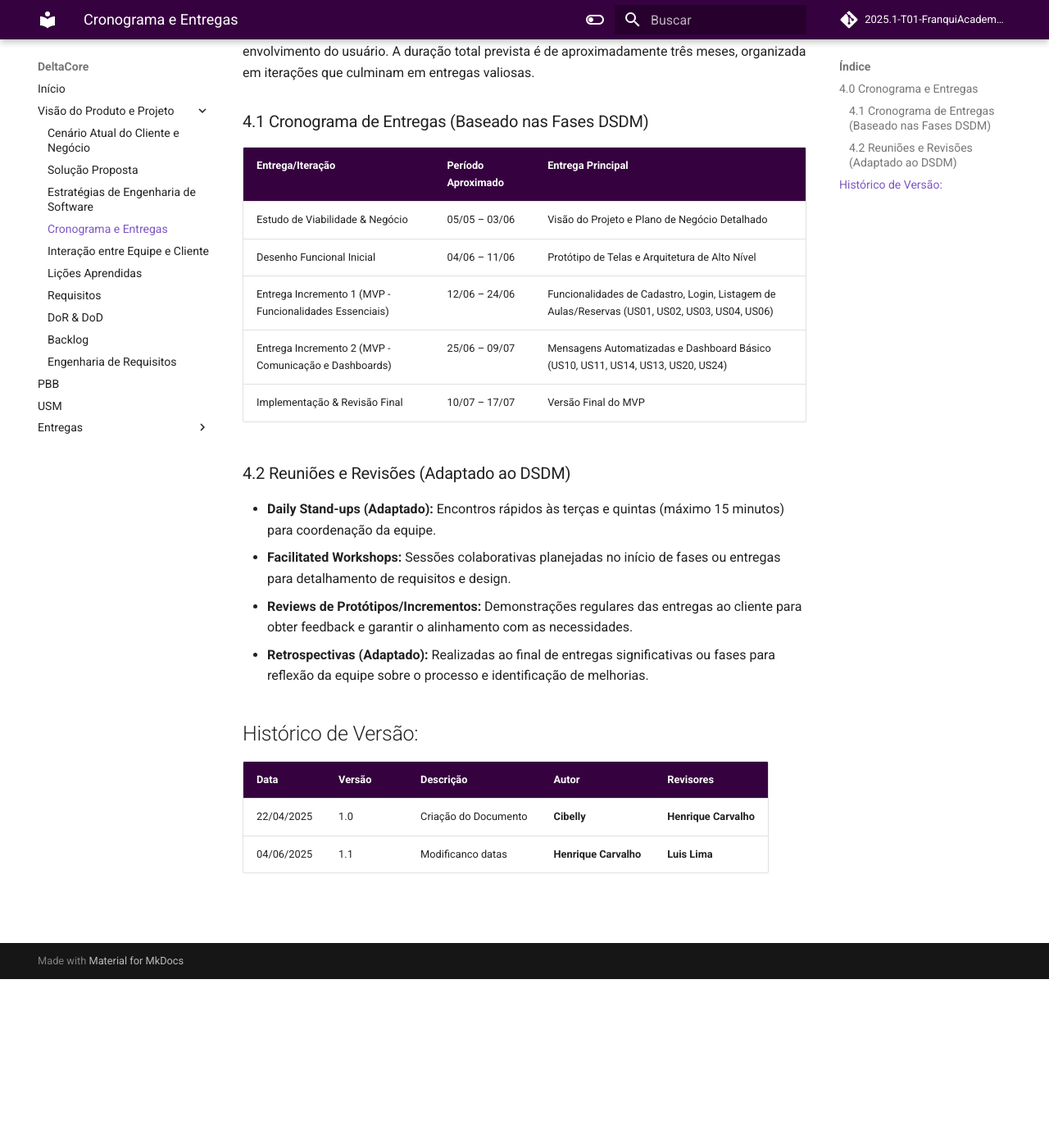
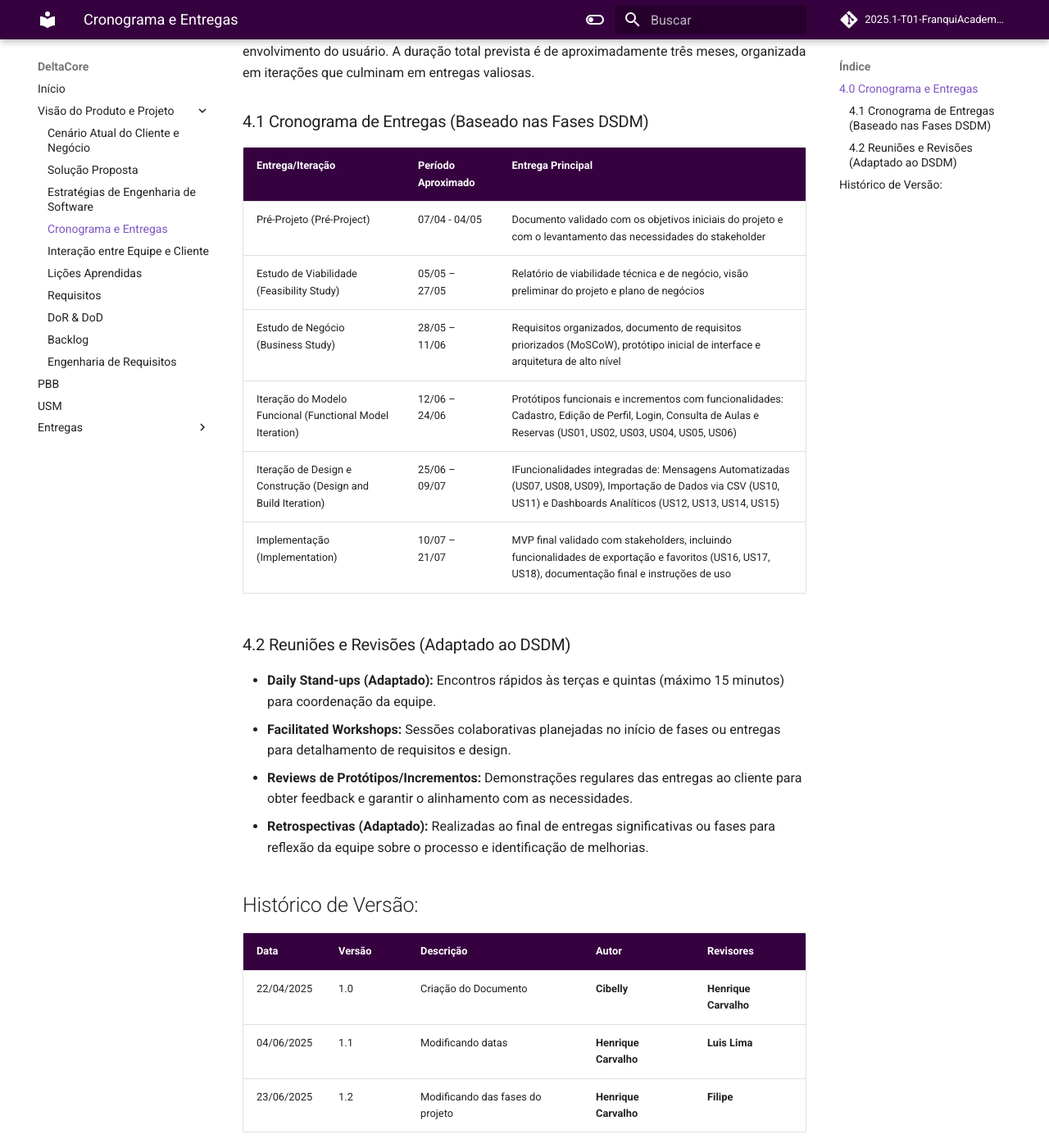
Before and after one commit to mdsreq-fga-unb/2025.1-T01-FranquiAcademia, an MkDocs documentation site: the page built from docs/sections/4-schedule.md, in a window 1280 px wide and 1400 px high, scrolled down 206 px. Shown: the whole window at 82% size. Built offline with MkDocs 1.6.1 and Material for MkDocs 9.7.7, drawn with Linux system fonts in a browser that asks for light colours; comment, search, counter and statistics services are not loaded.

Commit message:
feat: pbb finish

```diff
--- a/docs/sections/4-schedule.md
+++ b/docs/sections/4-schedule.md
@@ -6,12 +6,12 @@ O projeto DeltaCore seguirá a metodologia ágil DSDM, com entregas incrementais
 
 | Entrega/Iteração                             | Período Aproximado | Entrega Principal                                                                 |
 | :------------------------------------------- | :----------------- | :---------------------------------------------------------------------------------- |
-| Estudo de Viabilidade & Negócio              | 05/05 – 03/06      | Visão do Projeto e Plano de Negócio Detalhado                                     |
-| Desenho Funcional Inicial                    | 04/06 – 11/06      | Protótipo de Telas e Arquitetura de Alto Nível                                    |
-| Entrega Incremento 1 (MVP - Funcionalidades Essenciais) | 12/06 – 24/06      | Funcionalidades de Cadastro, Login, Listagem de Aulas/Reservas (US01, US02, US03, US04, US06) |
-| Entrega Incremento 2 (MVP - Comunicação e Dashboards) | 25/06 – 09/07      | Mensagens Automatizadas e Dashboard Básico (US10, US11, US14, US13, US20, US24)          |
-| Implementação & Revisão Final                | 10/07 – 17/07      | Versão Final do MVP                                                                 |
-
+| Pré-Projeto (Pré-Project)                              | 07/04 - 04/05      | Documento validado com os objetivos iniciais do projeto e com o levantamento das necessidades do stakeholder                                    |
+| Estudo de Viabilidade (Feasibility Study)              | 05/05 – 27/05      | Relatório de viabilidade técnica e de negócio, visão preliminar do projeto e plano de negócios                                    |
+| Estudo de Negócio (Business Study)                    | 28/05 – 11/06      | Requisitos organizados, documento de requisitos priorizados (MoSCoW), protótipo inicial de interface e arquitetura de alto nível                                    |
+| Iteração do Modelo Funcional (Functional Model Iteration) | 12/06 – 24/06      | Protótipos funcionais e incrementos com funcionalidades: Cadastro, Edição de Perfil, Login, Consulta de Aulas e Reservas (US01, US02, US03, US04, US05, US06) |
+| Iteração de Design e Construção (Design and Build Iteration) | 25/06 – 09/07      | IFuncionalidades integradas de: Mensagens Automatizadas (US07, US08, US09), Importação de Dados via CSV (US10, US11) e Dashboards Analíticos (US12, US13, US14, US15)          |
+| Implementação (Implementation)                | 10/07 – 21/07      | MVP final validado com stakeholders, incluindo funcionalidades de exportação e favoritos (US16, US17, US18), documentação final e instruções de uso
 
 ### 4.2 Reuniões e Revisões (Adaptado ao DSDM)
 
@@ -28,4 +28,5 @@ O projeto DeltaCore seguirá a metodologia ágil DSDM, com entregas incrementais
 | Data       | Versão | Descrição                | Autor              | Revisores               |
 | :--------- | :----- | :------------------------- | :----------------- | :---------------------- |
 | 22/04/2025 | 1.0    | Criação do Documento     | **Cibelly** | **Henrique Carvalho** |
-| 04/06/2025 | 1.1    | Modificanco datas        | **Henrique Carvalho** | **Luis Lima** |
+| 04/06/2025 | 1.1    | Modificando datas        | **Henrique Carvalho** | **Luis Lima** |
+| 23/06/2025 | 1.2    | Modificando das fases do projeto | **Henrique Carvalho** | **Filipe** |
```
Also changed, not shown: docs/sections/7-requirements.md (+1 -1 lines), docs/sections/PBB/PBB.md (added, +151 -0 lines).
